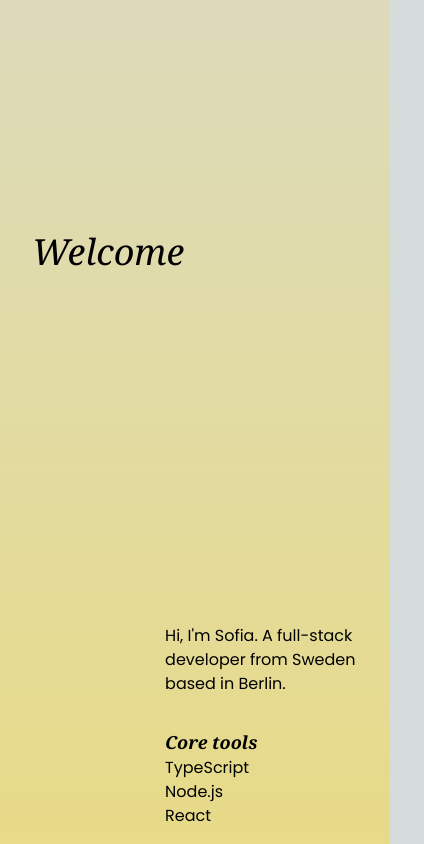
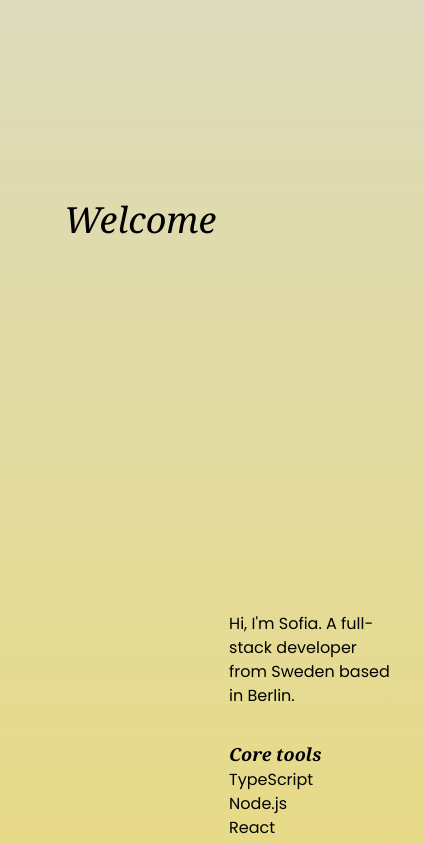
Before and after one commit to sofiaronnkvist/homepage, a Next.js app: page / in a window 390 px wide. Shown: the part 540-1384 px from the top of the page, 424 px wide, since content can reach past the window. Built offline with nearby package versions, Linux system fonts and the light colour scheme.

Commit message:
Adjust padding of h1s

```diff
--- a/src/app/components/About.tsx
+++ b/src/app/components/About.tsx
@@ -1,7 +1,7 @@
 export default function About() {
     return (
         <div className="flex min-h-screen min-w-screen">
-            <div className="p-8 flex flex-row items-end">
+            <div className="p-16 md:p-8 flex flex-row items-end">
                 <h1 className="text-4xl lg:text-8xl font-serif italic">About</h1>
             </div>
             <div className="flex justify-center flex-col gap-8">
--- a/src/app/components/Contact.tsx
+++ b/src/app/components/Contact.tsx
@@ -5,7 +5,7 @@ import Image from "next/image";
 export default function Contact() {
     return (
         <div className="flex min-h-screen min-w-screen">
-            <div className="p-8 flex flex-row items-end">
+            <div className="p-16 md:p-8 flex flex-row items-end">
                 <h1 className="text-4xl lg:text-8xl font-serif italic">Contact</h1>
             </div>
             <div className="flex justify-center flex-col">
--- a/src/app/components/Header.tsx
+++ b/src/app/components/Header.tsx
@@ -1,6 +1,6 @@
 export default function Header() {
     return (
-        <div className="p-8 flex flex-row">
+        <div className="p-16 md:p-8 flex flex-row">
           <h1 className="text-4xl lg:text-8xl font-serif italic">Welcome</h1>
         </div>
     );
```
